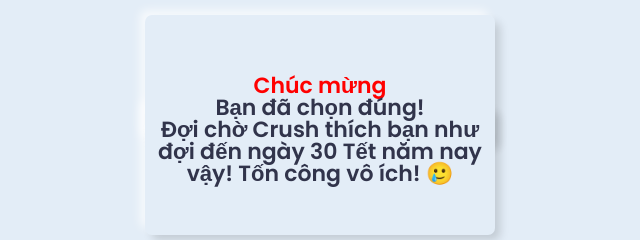
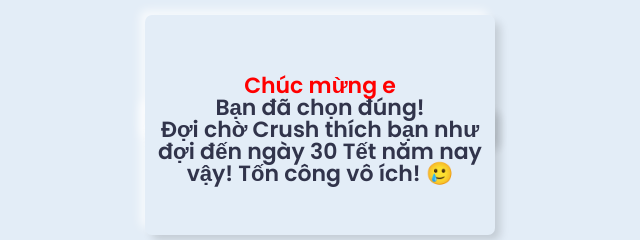
Before and after one commit to ngoctienTNT/MyCrush2022, a plain HTML site: page index.html in a window 1280 px wide. Both pictures are taken after a click on the element 558 px from the left and 477 px from the top of the page. Shown: the part 275-515 px from the top of the page, 320-960 px from the left. Drawn offline with Linux system fonts and the light colour scheme.

Commit message:
Update index.html

```diff
--- a/index.html
+++ b/index.html
@@ -44,7 +44,7 @@
                     <div style="height: 30px;"></div>
                     <div class="card__title--name">
                         <h1>
-                            <span style="color: red;">Chúc mừng</span>
+                            <span style="color: red;">Chúc mừng e</span>
                             <br> Bạn đã chọn đúng! <br>
                             <span> Đợi chờ Crush thích bạn như đợi đến ngày 30 Tết năm nay vậy! Tốn công vô ích! 🥲 </span>
                         </h1>
```
